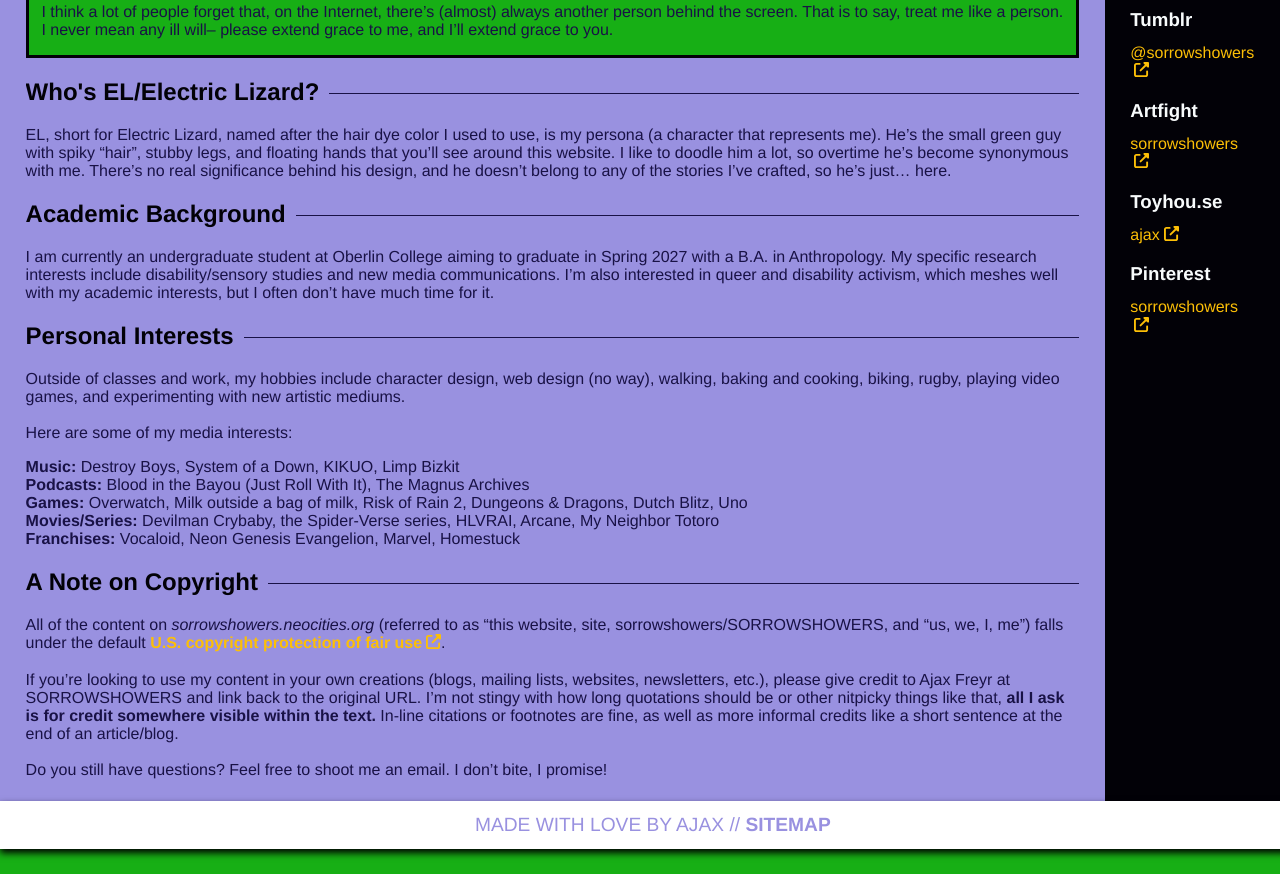
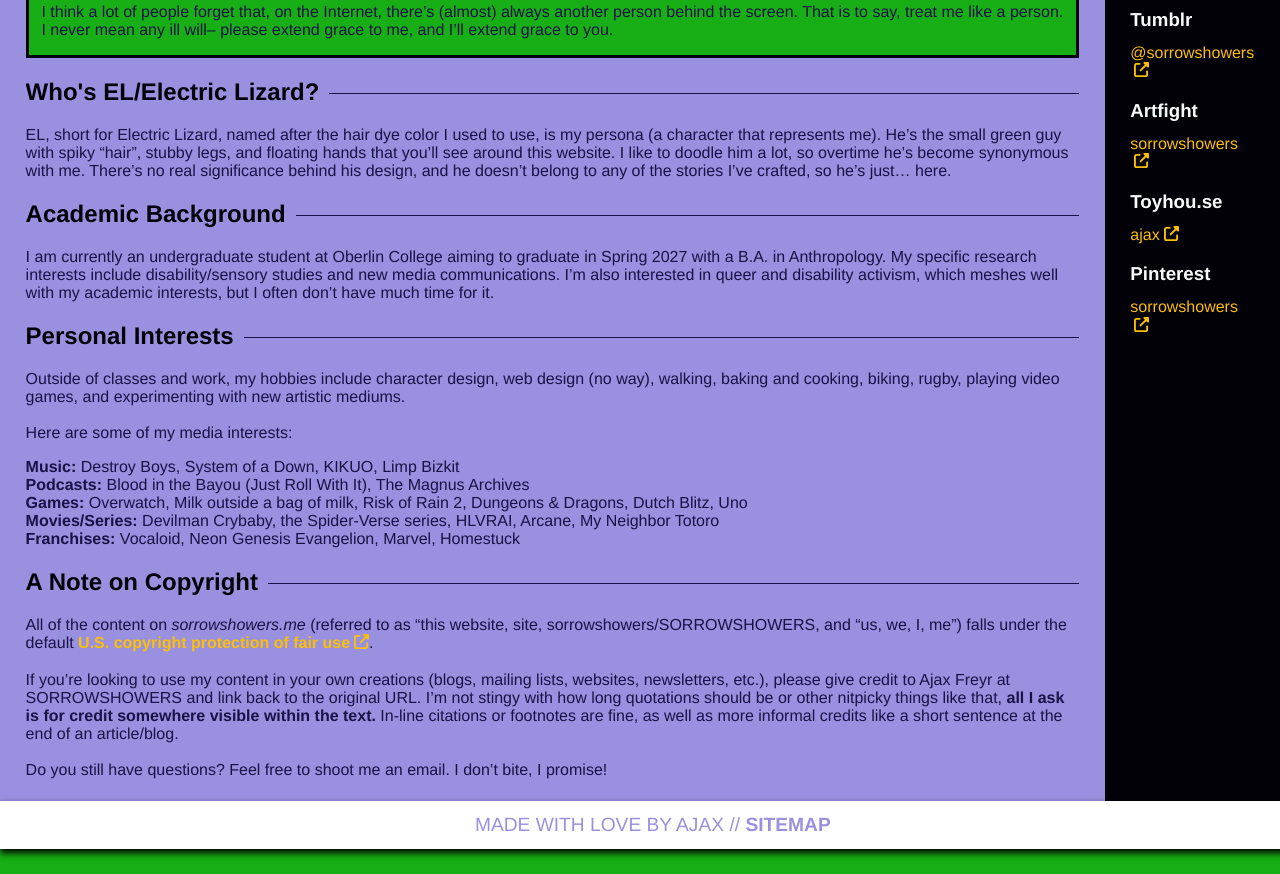
Before and after one commit to sorrowshowers/sorrowshowers.github.io, a plain HTML site: page about.html in a window 1280 px wide. Shown: the part 706-1580 px from the top of the page. Drawn offline with Linux system fonts and the light colour scheme.

Commit message:
Update about.html
Changed URL in copyright section

```diff
--- a/about.html
+++ b/about.html
@@ -70,7 +70,7 @@
 
    <h2>A Note on Copyright</h2>
    <p>
-    All of the content on <i>sorrowshowers.neocities.org</i>
+    All of the content on <i>sorrowshowers.me</i>
     (referred to as “this website, site, sorrowshowers/SORROWSHOWERS, and “us, we, I, me”) falls under the default
     <a href="https://www.copyright.gov/help/faq/faq-fairuse.html" class="outlink" alt="External Link" target="blank">U.S. copyright protection of fair use</a>.
 
@@ -112,4 +112,5 @@
     </p>
 </footer>
 
+
 </body>
```
